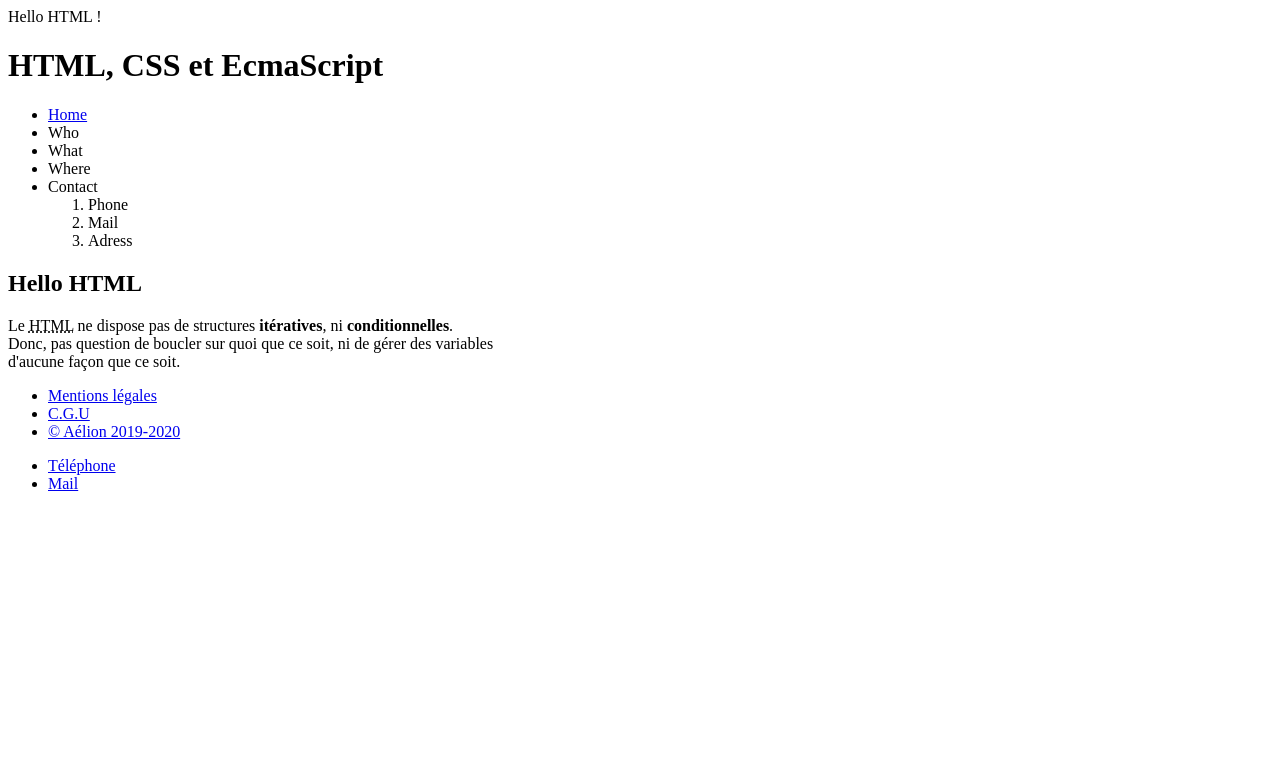
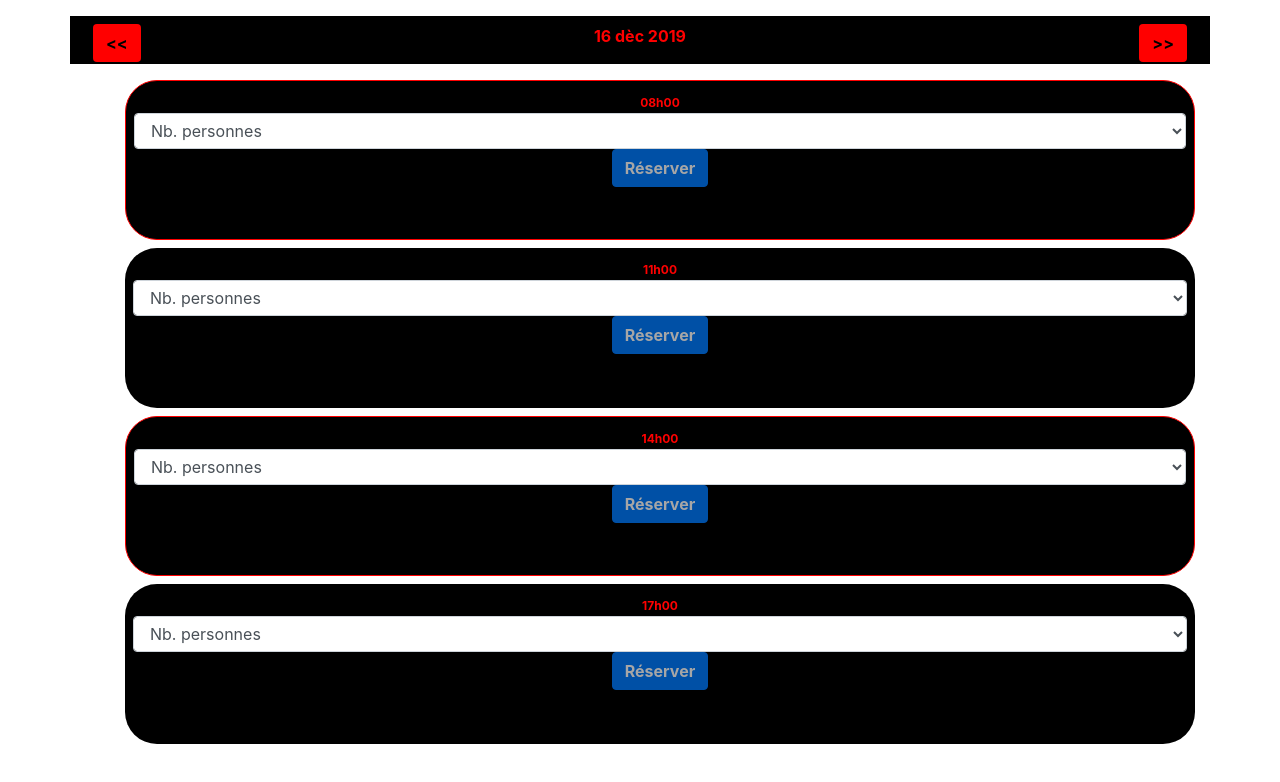
Before and after one commit to Neoasp/NavetteFront2, a website: page index.html in a window 1280 px wide. Drawn offline with nearby package versions, Linux system fonts and the light colour scheme.

Commit message:
endofday commit

```diff
--- /dev/null
+++ b/assets/css/styles.css
@@ -0,0 +1,69 @@
+/**
+* Styles.css : styles de base de l'application
+**/
+
+@import url('https://fonts.googleapis.com/css?family=Crimson+Text&display=swap');
+body {
+    font-family: 'Crimson Text', serif;
+}
+/** ul est un selecteur, fait référence à tous les  <ul></ul>**/
+ul {
+    list-style-type: none;
+}
+
+/** sélécteur qui définit une règle pour l'id date-selector**/
+/** padding = marge interieure, margin = marge exterieure**/
+#date-selector {
+    height: 3em;
+    background-color: rgba(0, 0, 0, 1);
+    margin-top: 1em;
+    margin-bottom: 1em;
+    padding: .5em;
+    font-weight: bold;
+    color: rgba(255,0,0,1);
+}
+
+/** définit une règle pour le énième(nth) div de date-selector**/
+#date-selector div:nth-child(2) {
+    text-align: center;
+}
+
+.btn.btn-outline-default {
+    background-color: rgba(255, 0, 0, 1);
+    color: rgb(0, 0, 0);
+    font-weight: bold;
+
+}
+
+#date-selector div:last-child {
+    text-align: right;
+}
+
+/** sélécteur qui définit une règle pour la classe "tour"**/
+.tour {
+    height: 10em;
+    background-color: rgba(0, 0, 0, 1);
+    margin-top: .5em;
+    margin-bottom: .5em;
+    padding: .5em;
+    font-weight: bold;
+    color: rgba(255,0,0,1);
+    border-radius: 2em;
+    text-align: center;
+}
+
+/**selecteur pour la classe "tour bordered"**/
+.tour.bordered {
+    border: solid 1px rgb(255, 0, 0);
+}
+
+.btn.btn-primary {
+    background-color: rgba(255, 0, 0, 1);
+    color: rgb(0, 0, 0);
+    font-weight: bold;
+}
+
+.form-control {
+    background-color: rgb(144, 47, 47);
+    color: rgb(0, 0, 0);
+}
--- a/index.html
+++ b/index.html
@@ -2,72 +2,106 @@
 <html>
     <head>
         <meta charset="utf-8">
-        <meta name="viewport" content="width=device-width, initial-scale=1, maximum-scale=1, user-scalable=no"
-        <title>Hello HTML !</title>
+        <meta name="viewport" content="width=device-width, initial-scale=1, maximum-scale=1, user-scalable=no">
+
+        <title>Navette Economique</title>
+
+        <!-- Link stylesheets-->
+        <link href="./assets/css/styles.css" rel="stylesheet">
+        <link href="./node_modules/bootstrap/dist/css/bootstrap.min.css" rel="stylesheet">
     </head>
 
     <body>
-        <header>
-            <h1>HTML, CSS et EcmaScript</h1>
-        </header>
+        <div class="container">
+        <div id="date-selector" class="row">
+            <!--occupe 2 colonnes sur les 12 de la grille d'un ecran-->
+            <div class="col-2">
+                <!--ce lien a un rôle de bouton-->
+            <a href="#" title="previous date" class="btn btn-outline-default" role="button">
+                &lt;&lt;
+            </a>
+            </div>
 
-        <!--Navigation links for my page-->
-        <nav>
-            <ul><!--Conteneur de ligne-->
-                <li>
-                    <a href="#" title="Go to the HTML /CSS home">Home</a>
+            <div class="col-8">
+            <span>16 dèc 2019</span>
+            </div>
+
+            <div class="col-2">
+            <a href="#" title="Next date"class="btn btn-outline-default" role="button">
+                &gt;&gt;
+            </a>
+            </div>
+
+        </div>
+
+        <main>
+            <ul><!-- Tours list of the day-->
+                <li class= "tour bordered" id="tour-1">
+                    <span class="badge">08h00</span>
+                    <form id="tour-form-1">
+                        <select size="1" class="form-control">
+                            <option value="" disabled selected>Nb. personnes</option>
+                            <option value="1">1</option>
+                            <option value="2">2</option>
+                            <option value="3">3</option>
+                            <option value="4">4</option>
+                            <option value="5">5</option>
+                        </select>
+                        <button type="button" disabled class="btn btn-primary">
+                            Réserver
+                        </button>
+                    </form>
                 </li>
-                <li>Who</li>
-                <li>What</li>
-                <li>Where</li>
-                <li>Contact
-                    <ol>
-                        <li>Phone</li>
-                        <li>Mail</li>
-                        <li>Adress</li>
-                    </ol>
+                <li class= "tour" id="tour-2">
+                        <span class="badge">11h00</span>
+                    <form id="tour-form-1">
+                            <select size="1" class="form-control">
+                                <option value="" disabled selected>Nb. personnes</option>
+                                <option value="1">1</option>
+                                <option value="2">2</option>
+                                <option value="3">3</option>
+                                <option value="4">4</option>
+                                <option value="5">5</option>
+                            </select>
+                        <button type="button" disabled class="btn btn-primary">
+                            Réserver
+                        </button>
+                        </form>
+                </li>
+                <li class= "tour bordered" id="tour-3">
+                        <span class="badge">14h00</span>
+                    <form id="tour-form-1">
+                            <select size="1" class="form-control">
+                                <option value="" disabled selected>Nb. personnes</option>
+                                <option value="1">1</option>
+                                <option value="2">2</option>
+                                <option value="3">3</option>
+                                <option value="4">4</option>
+                                <option value="5">5</option>
+                            </select>
+                        <button type="button" disabled class="btn btn-primary">
+                            Réserver
+                        </button>
+                        </form>
+                </li>
+                <li class= "tour" id="tour-4">
+                        <span class="badge">17h00</span>
+                    <form id="tour-form-1">
+                            <select size="1" class="form-control">
+                                <option value="" disabled selected>Nb. personnes</option>
+                                <option value="1">1</option>
+                                <option value="2">2</option>
+                                <option value="3">3</option>
+                                <option value="4">4</option>
+                                <option value="5">5</option>
+                            </select>
+                        <button type="button" disabled class="btn btn-primary">
+                            Réserver
+                        </button>
+                        </form>
                 </li>
             </ul>
-        </nav>
-        <!--End of navigation links-->
-        <main>
-            <!-- Begin of user visible content -->
-            <header>
-            <h2>Hello HTML</h2>
-            </header>
-            <p>
-                Le <abbr title="Hyper Text Markup Language">HTML</abbr> ne dispose pas de structures <strong>itératives</strong>, ni <strong>conditionnelles</strong>.
-            <br>Donc, pas question de boucler sur quoi que ce soit, ni de gérer des variables </br>d'aucune façon que ce soit.
-            </p>
-            <!--End of user visible content -->
         </main>
-
-        <footer>
-            <nav>
-                <ul>
-                    <li>
-                        <a href="./legals.html" title="Mentions légales">Mentions légales</a>
-                    </li>
-                    <li>
-                        <a href="./cgu.html" title="Conditions générales d'utilisation">C.G.U</a>
-                    </li>
-                    <li>
-                        <!-- target="_new" affiche une nouvelle page, &copy; affiche le signe du copyright-->
-                        <a href="https://www.aelion.fr" target="_new" title="AELION">&copy; Aélion 2019-2020</a>
-                    </li>
-                </ul>
-            </nav>
-
-            <nav>
-                <ul>
-                    <li>
-                        <a href="tel:+(33)611111111" title="Call us !">Téléphone</a>
-                    </li>
-                    <li>
-                            <a href="mailto:you@you.com&suject=Contact me please!" title="Mail us !">Mail</a>
-                        </li>
-                </ul>
-            </nav>
-        </footer>
+    </div>
     </body>
 </html>
--- a/package.json
+++ b/package.json
@@ -16,5 +16,8 @@
     "\"JS\""
   ],
   "author": "\"Neoasp\"",
-  "license": "ISC"
+  "license": "ISC",
+  "dependencies": {
+    "bootstrap": "^4.4.1"
+  }
 }
```
Also changed, not shown: 1 other file.
